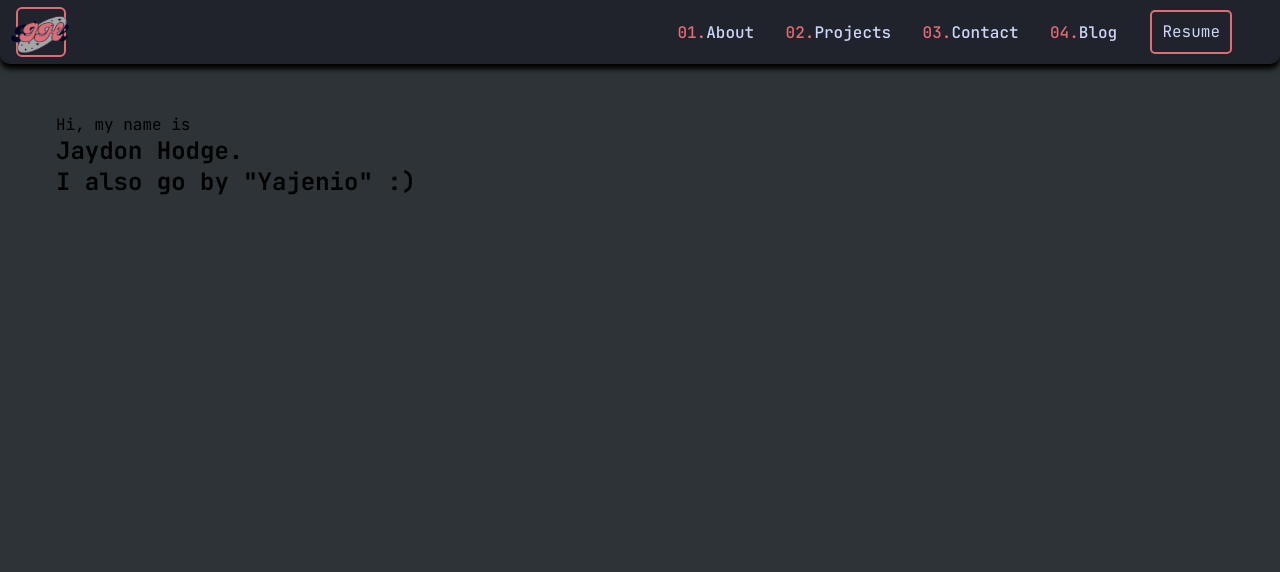
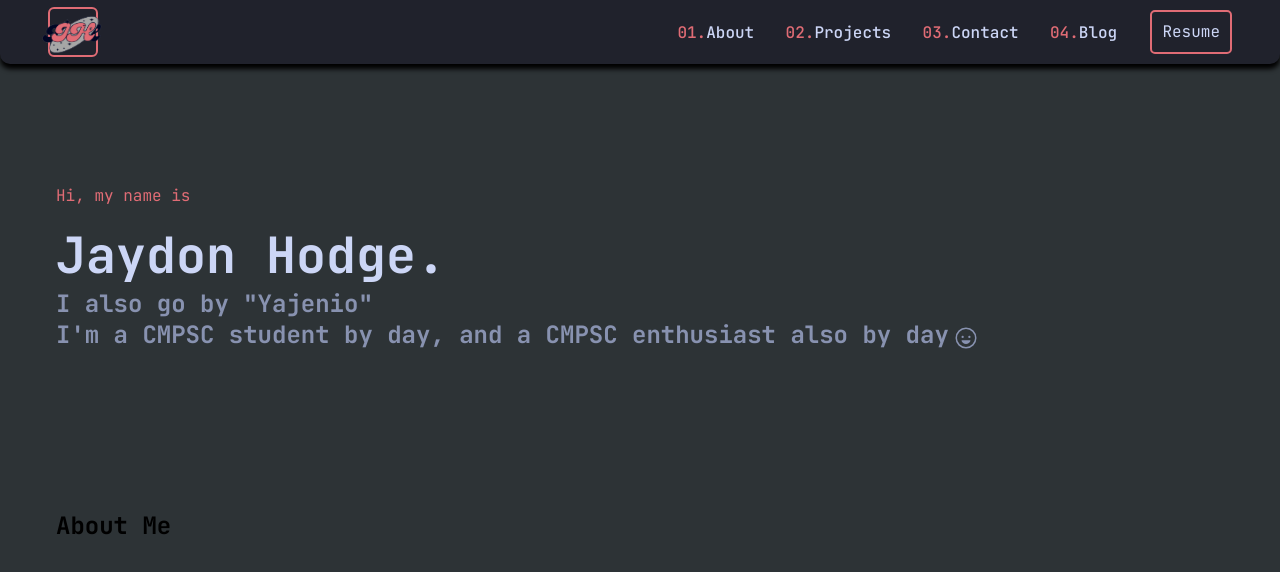
Before and after one commit to BlazingJaydon/BlazingJaydon.github.io, a plain HTML site: page index.html in a window 1280 px wide. Drawn offline with nearby package versions, Linux system fonts and the light colour scheme.

Commit message:
made spacing adjusts

```diff
--- a/index.html
+++ b/index.html
@@ -14,7 +14,7 @@
         <header class="header">
             <!---------------LOGO-------->
             <div class="logo">
-                <a id="logo-anch" href="#"><img src="imgs/Logo-transparent.png" alt="Jaydon Hodge portfolio logo"></a>
+                <a id="logo-anch" href="#home"><img src="imgs/Logo-transparent.png" alt="Jaydon Hodge portfolio logo"></a>
             </div>
             <!---------------NAVIGATION BAR---------->
             <nav class="nav" id="nav-menu" role="navigation">
@@ -23,7 +23,7 @@
                 <div class="container">
                     <ul class="nav_list">
                         <li>
-                            <a href="#home" class="page-links"><span class="nums">01.</span><span class="items">About</span></a>
+                            <a href="#about" class="page-links"><span class="nums">01.</span><span class="items">About</span></a>
                         </li>
                         <li>
                             <a href="#projects" class="page-links"><span class="nums">02.</span><span class="items">Projects</span></a>
@@ -35,7 +35,7 @@
                             <a href="#blog" class="page-links"><span class="nums">04.</span><span class="items">Blog</span></a>
                         </li>
                         <li>
-                            <button class="resume" onclick="window.open('JaydonHodge-resume.pdf', '_blank')">Resume</button>
+                            <button class="resume" id="resume" onclick="window.open('JaydonHodge-resume.pdf', '_blank')">Resume</button>
                         </li>
                     </ul>
                 </div>
@@ -48,8 +48,13 @@
             <!---------------HOME SECTION-------->
             <section role="region" id="home">
                 <p>Hi, my name is</p>
-                <h1>Jaydon Hodge.</h1>
-                <h1>I also go by "Yajenio" :)</h1>
+                <h1 id="name">Jaydon Hodge.</h1>
+                <h1 id="alt-name">I also go by "Yajenio"</h1>
+                <h1 id="joke-intro">I'm a CMPSC student by day, and a CMPSC enthusiast also by day <ion-icon name="happy-outline"></ion-icon></h1>
+            </section>
+            <!----------------ABOUT SECTION------>
+            <section role="region" id="about">
+                <h1>About Me</h1>
             </section>
             <!---------------PROJECTS SECTION--------->
             <section role ="region" id="projects">
--- a/js/main.js
+++ b/js/main.js
@@ -1,6 +1,10 @@
 const navMenu = document.getElementById('nav-menu'),
-    toggleMenu = document.getElementById('toggle-menu'),
-    borderBar = document.getElementById('border-bar');
+        toggleMenu = document.getElementById('toggle-menu'),
+        resumeButton=document.getElementById('resume'),
+        logoAnch=document.getElementById('logo-anch'),
+        borderBar = document.getElementById('border-bar');
+
+var navToggles=document.getElementsByClassName('page-links');
 
 
 toggleMenu.addEventListener('click',() => {
@@ -8,3 +12,22 @@ toggleMenu.addEventListener('click',() => {
     borderBar.classList.toggle('show');
 
 })
+
+resumeButton.addEventListener('click',() => {
+    navMenu.classList.toggle('show');
+    borderBar.classList.toggle('show');
+})
+
+logoAnch.addEventListener('click',() => {
+    if (navMenu.classList.contains('show')) {
+        navMenu.classList.toggle('show');
+        borderBar.classList.toggle('show');
+    }
+})
+
+Array.prototype.forEach.call(navToggles, function(navToggle) {
+    navToggle.addEventListener('click', () => {
+        navMenu.classList.toggle('show');
+        borderBar.classList.toggle('show');
+    });
+});
--- a/styles.css
+++ b/styles.css
@@ -8,13 +8,24 @@
     box-sizing: border-box;
 }
 
+html {
+    scroll-behavior: smooth;
+    scrollbar-width: auto;
+}
+
+body {
+    background-color: #2d3336;
+    margin: 0;
+}
+
 /* -----NAVIGATION BAR----- */
 .header {
-    position: relative;
+    position: fixed;
     top: 0;
     left: 0;
     width: 100%;
     height: 4em;
+    z-index: 999;
     display: flex;
     justify-content: space-between;
     align-items: center;
@@ -22,7 +33,7 @@
     border-bottom-left-radius: 10px;
     border-bottom-right-radius: 10px;
     box-shadow: 0px 5px 5px black;
-    padding: 0 1em;
+    padding: 0 1rem 0 3rem;
 }
 
 .logo {
@@ -42,9 +53,9 @@
 
 .logo:hover {
     transform: translate(-2px, -2px);
-    box-shadow: rgba(224, 108, 117, 0.4) 1.5px 1.5px,
-                rgba(224, 108, 117, 0.3) 2px 2px,
-                rgba(224, 108, 117, 0.2) 3px 3px;
+    box-shadow: rgba(224, 108, 117, 0.4) 0.08rem 0.08rem,
+                rgba(224, 108, 117, 0.3) 0.12rem 0.12rem,
+                rgba(224, 108, 117, 0.2) 0.1rem 0.2rem;
 }
 
 .logo:active {
@@ -112,6 +123,14 @@ nav > div > ul {
     color: #E06C75;
 }
 
+.header .nav li > a {
+    transition: ease-in-out .1s;
+}
+
+.header .nav li > a:active {
+    transform: scale(0.9);
+}
+
 button.resume {
     margin-right: 2em;
     margin-left: 30px;
@@ -131,9 +150,9 @@ button.resume {
 
 button.resume:hover {
     transform: translate(-2px, -2px);
-    box-shadow: rgba(224, 108, 117, 0.4) 1.5px 1.5px,
-                rgba(224, 108, 117, 0.3) 2px 2px,
-                rgba(224, 108, 117, 0.2) 3px 3px;
+    box-shadow: rgba(224, 108, 117, 0.4) 0.08rem 0.08rem,
+                rgba(224, 108, 117, 0.3) 0.12rem 0.12rem,
+                rgba(224, 108, 117, 0.2) 0.1rem 0.2rem;
     color: #E06C75;
 }
 
@@ -155,7 +174,6 @@ button.resume:active {
     height: 3px;
     background-color: #E06C75;
     position: absolute;
-    /* top: 4em; */
     left: 0;
     opacity: 0;
     z-index: 999;
@@ -242,16 +260,48 @@ button.resume:active {
 }
 
 
-/* Main Section of the Webpage */
-body {
-    background-color: #2d3336;
-    margin: 0;
-}
-
+/* ------Main Section of the Webpage------ */
 main {
-    margin-top: 50px;
+    margin-top: 25px;
     padding: 0 1em;
     max-width: 1200px;
     margin-left: auto;
     margin-right: auto;
 }
+
+[role=region] {
+    padding: 10rem 0 0 0;
+}
+
+/* Home */
+#home p {
+    color: #E06C75;
+}
+
+#home h1 {
+    display: flex;
+}
+
+#home #name {
+    margin: 1rem 0 0 0;
+    font-size: 50px;
+    color: #ccd6f6;
+}
+
+#home ion-icon {
+    display: flex;
+    position: relative;
+    top: 7px;
+    left: 5px;
+    z-index: 1;
+}
+
+#home #alt-name {
+    color: #8892b0;
+}
+
+#home #joke-intro {
+    color: #8892b0;
+}
+
+/* About */
```
Also changed, not shown: 1 other file.
